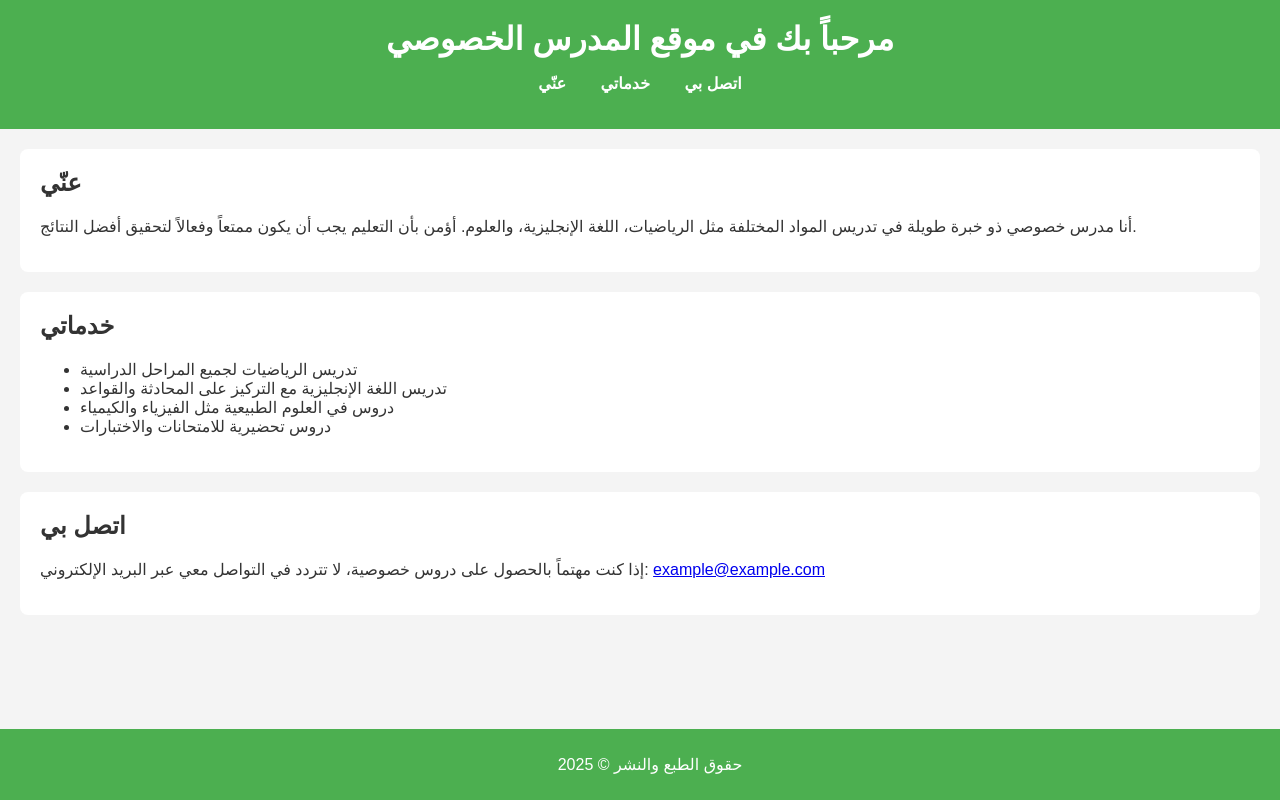
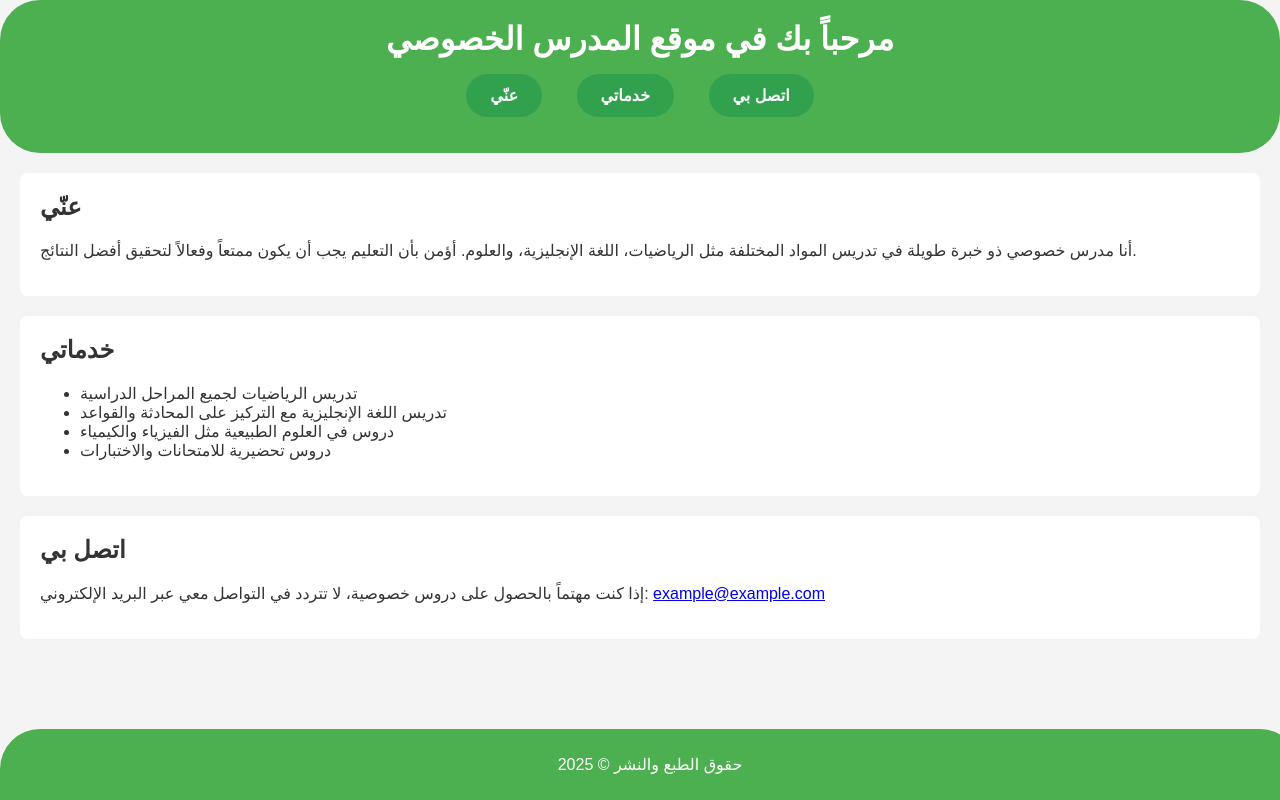
Before and after one commit to Al-Ariqi-Abdullah/Teacher-1, a plain HTML site: page index.html in a window 1280 px wide. Drawn offline with Linux system fonts and the light colour scheme.

Commit message:
موقع الكتروني شخصي لمدرس خصوصي
Personal website for a private tutor

```diff
--- a/index.html
+++ b/index.html
@@ -11,9 +11,9 @@
         <h1>مرحباً بك في موقع المدرس الخصوصي</h1>
         <nav>
             <ul>
-                <li><a href="#about">عنّي</a></li>
-                <li><a href="#services">خدماتي</a></li>
-                <li><a href="#contact">اتصل بي</a></li>
+                <li><a href="#about" class="btn">عنّي</a></li>
+                <li><a href="#services" class="btn">خدماتي</a></li>
+                <li><a href="#contact" class="btn">اتصل بي</a></li>
             </ul>
         </nav>
     </header>
--- a/styles.css
+++ b/styles.css
@@ -12,6 +12,10 @@ header {
     color: white;
     padding: 20px;
     text-align: center;
+    border-top-left-radius: 40px;
+    border-top-right-radius: 40px;
+    border-bottom-left-radius: 40px;
+    border-bottom-right-radius: 40px;
 }
 
 header h1 {
@@ -59,4 +63,15 @@ footer {
     position: fixed;
     width: 100%;
     bottom: 0;
+    border-top-left-radius: 40px;
+    border-top-right-radius: 40px;
 }
+.btn {
+    display: inline-block;
+    background: #31a14d;
+    color: white;
+    padding: 0.75rem 1.5rem;
+    border-radius: 30px;
+    text-decoration: none;
+    transition: background 0.3s ease;
+  }
```
